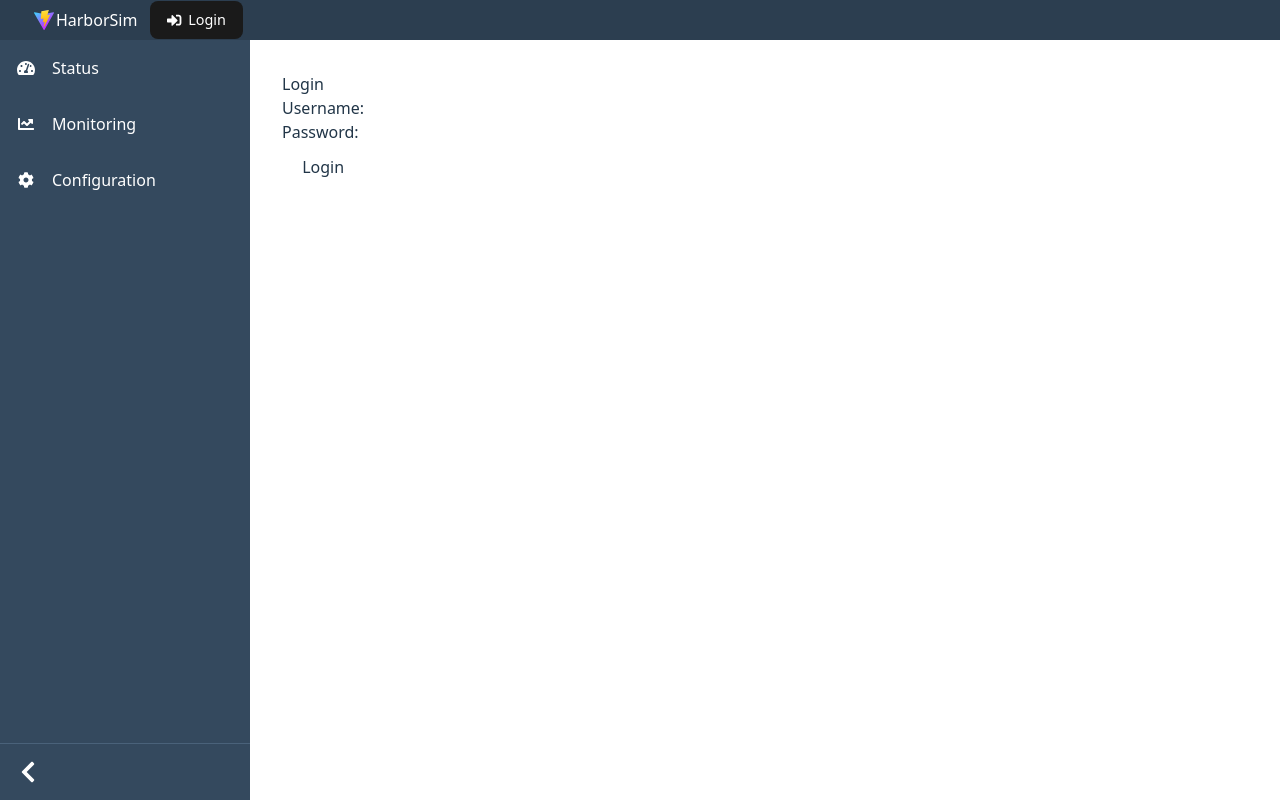
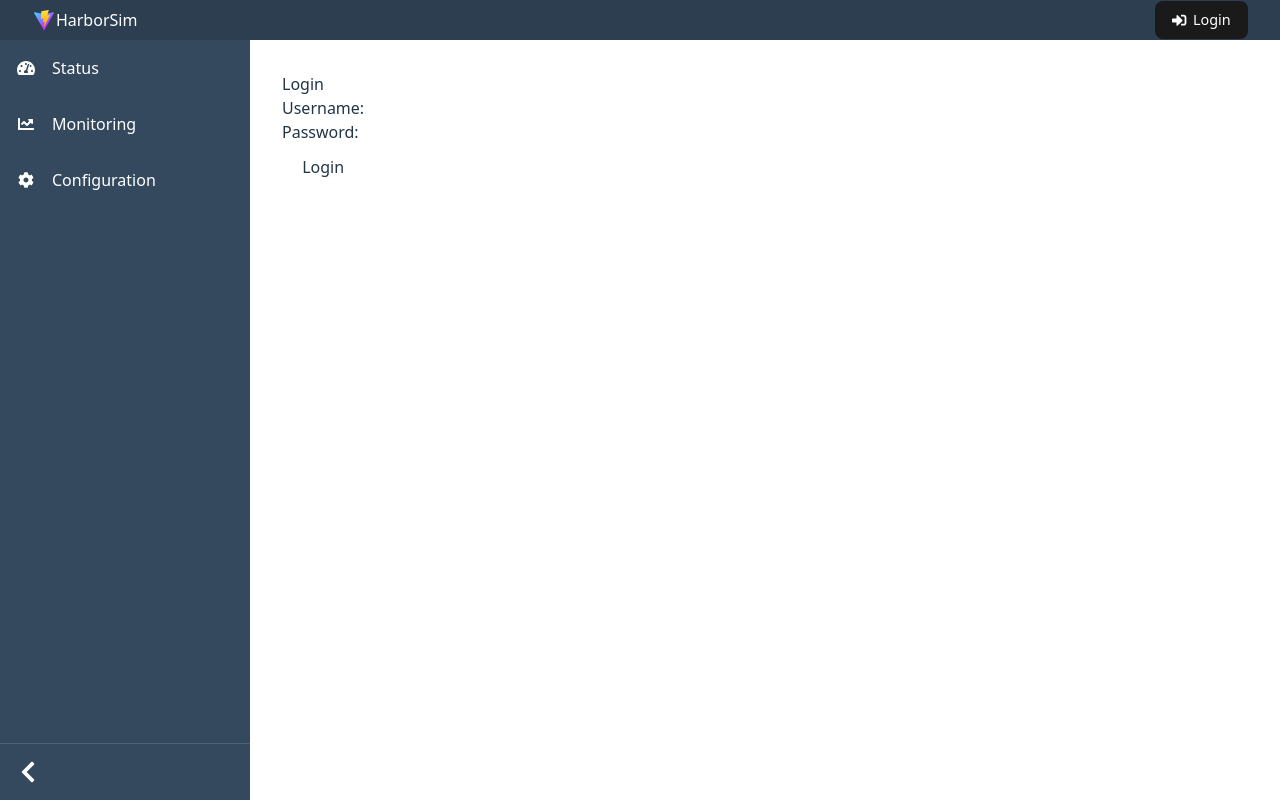
Before and after one commit to echozulucode/harborsim, a React (Vite) app in the folder frontend/: page / in a window 1280 px wide. Built offline with nearby package versions, Linux system fonts and the light colour scheme.

Commit message:
fixed navbar size issue

```diff
--- a/frontend/src/Navbar.css
+++ b/frontend/src/Navbar.css
@@ -7,6 +7,7 @@
   color: white;
 
   height: 40px; /* Explicit height */
+  width: 100vw;
 }
 
 .navbar-left {
@@ -22,6 +23,7 @@
 .navbar-right {
   display: flex;
   align-items: center;
+  margin-left: auto;
 }
 
 .icon-button {
```
